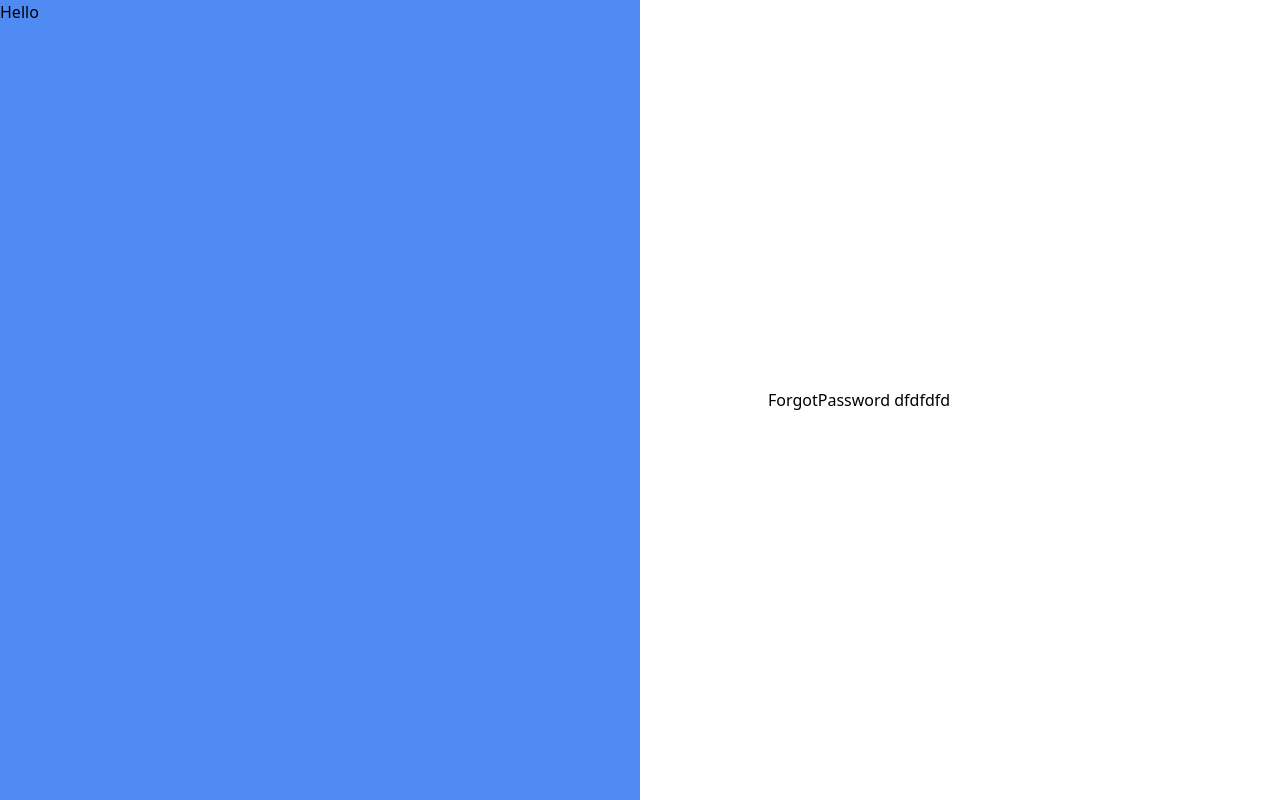
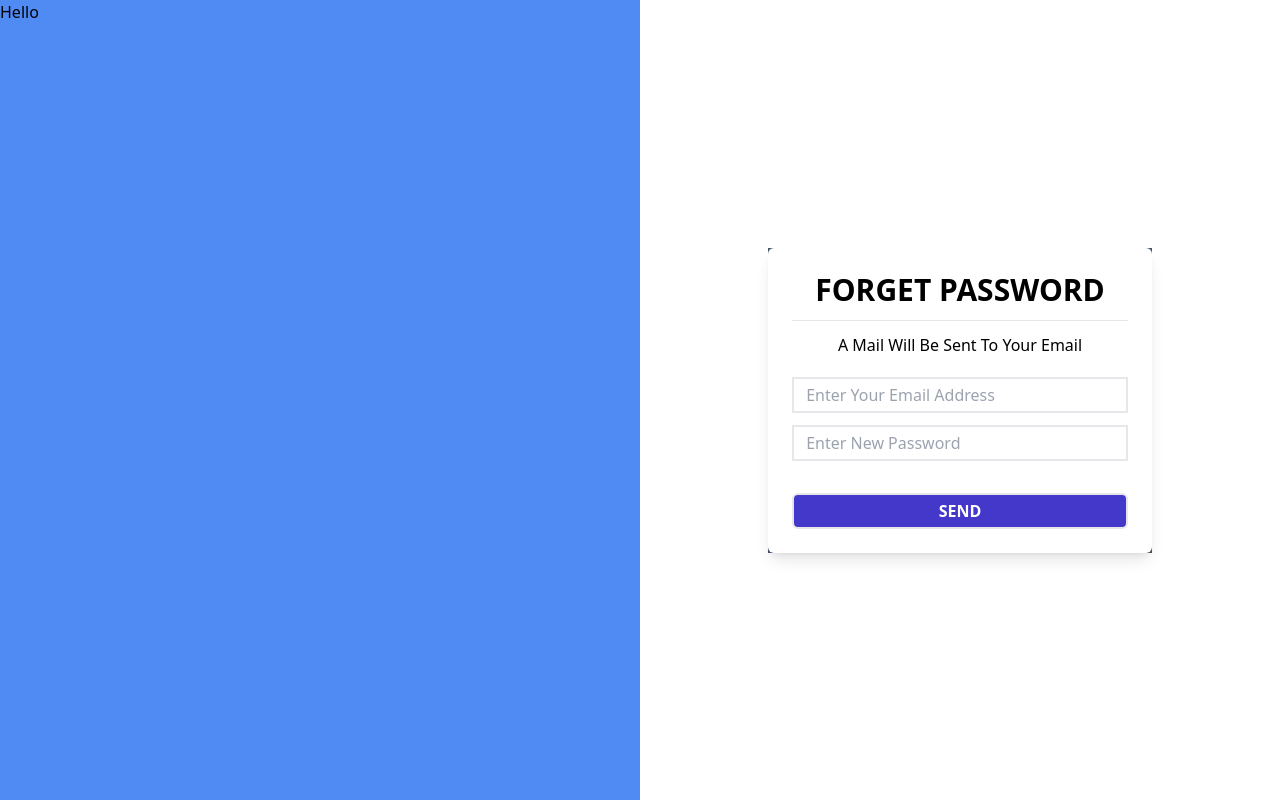
Before and after one commit to destinybravos/school-mgt, a React (Vite) app: page /forget-password in a window 1280 px wide. Built offline with nearby package versions, Linux system fonts and the light colour scheme.

Commit message:
forgot password

```diff
--- a/src/pages/auth/ForgotPassword.jsx
+++ b/src/pages/auth/ForgotPassword.jsx
@@ -2,7 +2,27 @@ import React from 'react'
 
 const ForgotPassword = () => {
   return (
-    <div>ForgotPassword dfdfdfd</div>
+    <div>
+      <div className="flex justify-center items-center  bg-slate-600 ">
+        <div className="w-96 p-6 shadow-lg bg-white rounded-md">
+            <h1 class="text text-3xl block text-center font-semibold"> FORGET PASSWORD </h1>
+            <hr class="mt-3" />
+                <div className="mt-3">
+                    <p class="block  text-center mb-5">
+                         A Mail Will Be Sent To Your Email
+                    </p>
+                    <input type="email"  placeholder=" Enter Your Email Address" class="border-2 w-full text-base mb-3 px-2 py-1 focus:outline-0 focus:ring-0 focus:border-gray-600  hover:border-none"/>
+                    <input type="password"  placeholder=" Enter New Password" class="border-2 w-full text-base mb-3 px-2 py-1 focus:outline-0 focus:ring-0 focus:border-gray-600  hover:border-none"/>
+
+                </div>
+                <div class="mt-5">
+                    <button type="submit" class="border-2 bg-indigo-700 text-white py-1 w-full rounded-md hover:bg-transparent hover:text-indigo-700  font-bold">
+                         SEND
+                    </button>
+                </div>
+        </div>
+    </div>
+    </div>
   )
 }
 
--- a/src/pages/auth/ResetPassword.jsx
+++ b/src/pages/auth/ResetPassword.jsx
@@ -4,23 +4,6 @@ const ResetPassword = () => {
   return (
     <div>
 
-    <div className="flex justify-center items-center  bg-slate-600 ">
-        <div className="w-96 p-6 shadow-lg bg-white rounded-md">
-            <h1 class="text text-3xl block text-center font-semibold"> RESET PASSWORD </h1>
-            <hr class="mt-3" />
-                <div className="mt-3">
-                    <p class="block  text-center mb-5">
-                         A Mail Will Be Sent To Your Email
-                    </p>
-                    <input type="email"  placeholder=" Enter Your Email Address" class="border-2 w-full text-base mb-3 px-2 py-1 focus:outline-0 focus:ring-0 focus:border-gray-600  hover:border-none"/>
-                </div>
-                <div class="mt-5">
-                    <button type="submit" class="border-2 bg-indigo-700 text-white py-1 w-full rounded-md hover:bg-transparent hover:text-indigo-700  font-bold">
-                         SEND
-                    </button>
-                </div>
-        </div>
-    </div>
 
     </div>
   )
```
